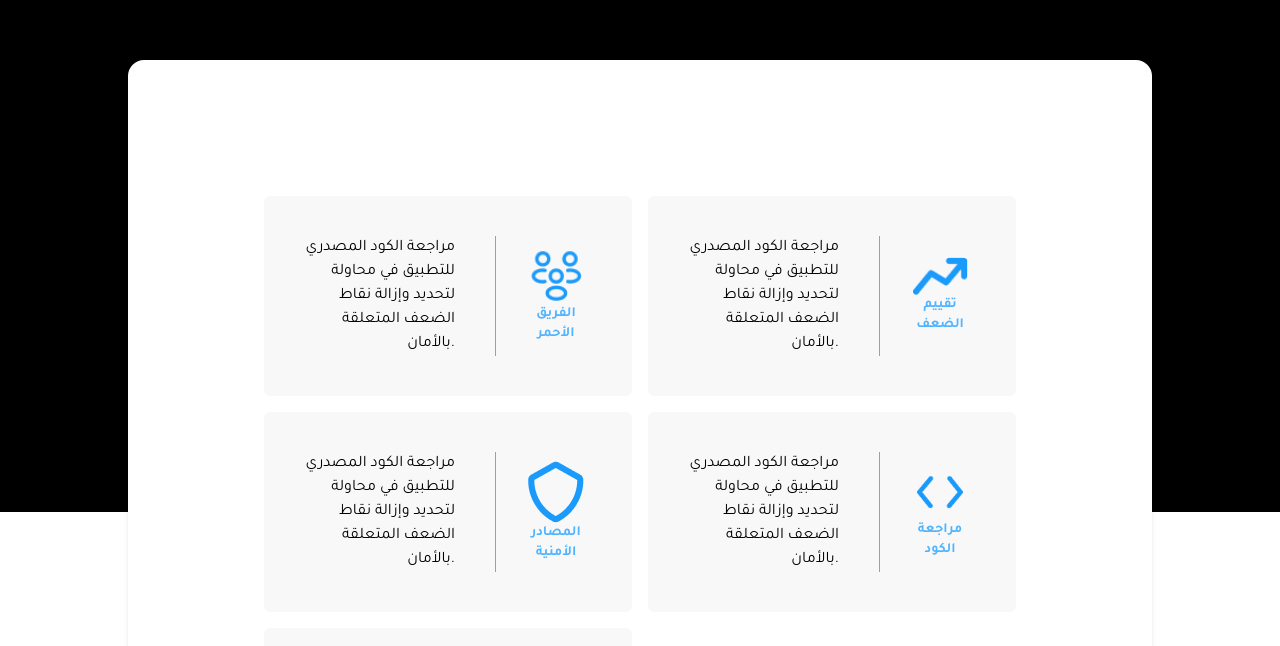
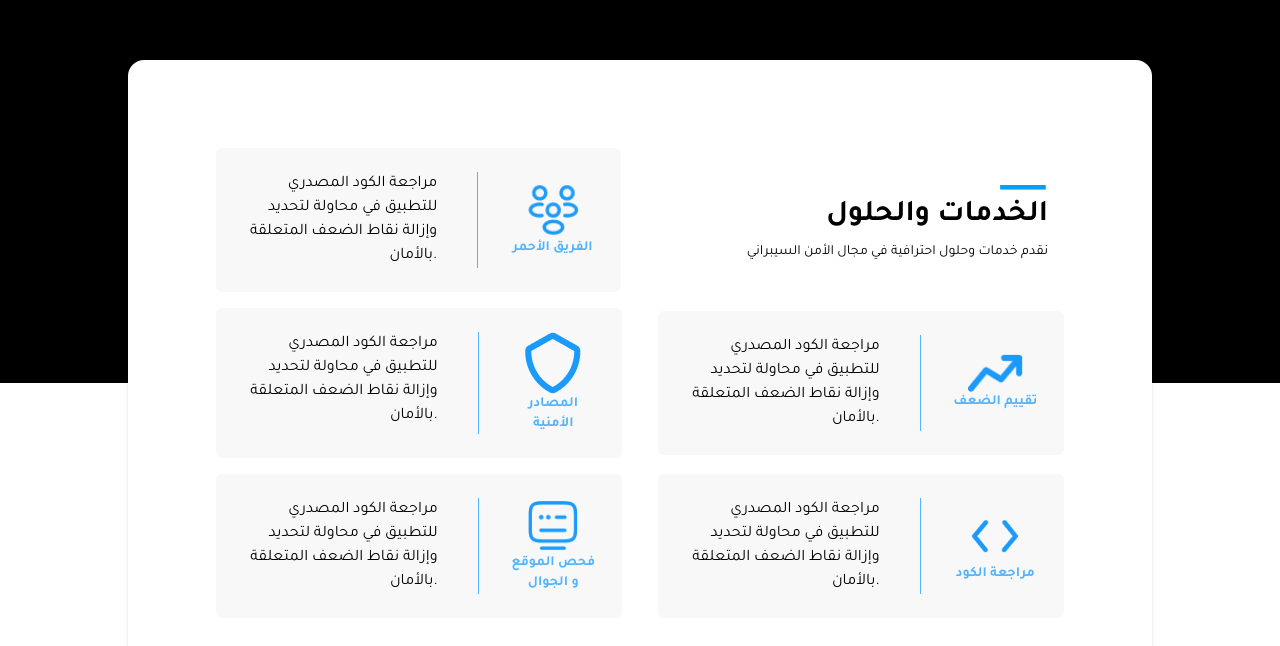
Before and after one commit to MAlngaawy/trustline, a React (Create React App) app: page / in a window 1280 px wide. Shown: the part 1674-2320 px from the top of the page. Built offline with nearby package versions, Linux system fonts and the light colour scheme.

Commit message:
refactoring sevices section

```diff
--- a/src/components/Services.jsx
+++ b/src/components/Services.jsx
@@ -37,25 +37,64 @@ const data = [
 const Services = () => {
   console.log(data.length);
   return (
-    <div className="services py-20 relative">
-      <div className="overlay absolute top-0 h-1/2 w-full bg-black -z-10"></div>
-      <div className="container bg-white rounded-2xl mx-auto text-right shadow-md p-2 md:p-16 lg:p-32 grid md:grid-cols-2 grid-flow-row-dense">
-        <div className="heading m-10 md:order-1">
+    <div className="services py-20 relative p-2">
+      <div className="overlay absolute top-0 left-0 h-1/2 w-full bg-black -z-10"></div>
+      <div className="container bg-white rounded-2xl sm:mx-auto text-right shadow-md py-20 px-4 sm:px-10">
+        <div className="first lg:mx-10 flex flex-col items-center justify-center gap-5 md:flex-row-reverse">
+          <div className="heading p-6 md:w-1/2">
             <Shape />
             <h3 className="header font-bold text-3xl my-2">الخدمات والحلول</h3>
             <p className="des text-sm ">
               نقدم خدمات وحلول احترافية في مجال الأمن السيبراني
             </p>
           </div>
-        {data.map((service, index) => (
+          {/* {data.map((service, index) => ( */}
+          <div className="md:w-1/2">
             <SingleService
-            key={service.title}
-            shape={service.shape}
-            title={service.title}
-            des={service.des}
-            index={index}
+              key={data[0].title}
+              shape={data[0].shape}
+              title={data[0].title}
+              des={data[0].des}
             />
-        ))}
+          </div>
+        </div>
+        <div className="second lg:mx-10 flex flex-col items-center justify-center gap-5 md:flex-row-reverse">
+          <div className="md:w-1/2">
+            <SingleService
+              key={data[1].title}
+              shape={data[1].shape}
+              title={data[1].title}
+              des={data[1].des}
+            />
+          </div>
+          <div className="md:w-1/2">
+            <SingleService
+              key={data[2].title}
+              shape={data[2].shape}
+              title={data[2].title}
+              des={data[2].des}
+            />
+          </div>
+        </div>
+        <div className="Third lg:mx-10 flex flex-col items-center justify-center gap-5 md:flex-row-reverse">
+          <div className="md:w-1/2">
+            <SingleService
+              key={data[3].title}
+              shape={data[3].shape}
+              title={data[3].title}
+              des={data[3].des}
+            />
+          </div>
+          {/* {data.map((service, index) => ( */}
+          <div className="md:w-1/2">
+            <SingleService
+              key={data[4].title}
+              shape={data[4].shape}
+              title={data[4].title}
+              des={data[4].des}
+            />
+          </div>
+        </div>
       </div>
     </div>
   );
@@ -63,10 +102,10 @@ const Services = () => {
 
 export default Services;
 
-const SingleService = ({ shape, title, des, index }) => {
+const SingleService = ({ shape, title, des }) => {
   return (
     <div
-      className={`single bg-boxGray p-4 md:p-10 m-2 flex flex-row-reverse justify-between rounded-md order-${index}`}
+      className={`single bg-boxGray p-4 md:p-6 m-2 flex flex-row-reverse justify-between rounded-md`}
     >
       <div className="flex flex-col justify-center items-center text-center w-3/12">
         <div className="shape">
```
Lines whose indentation alone changed are shown as unchanged.
